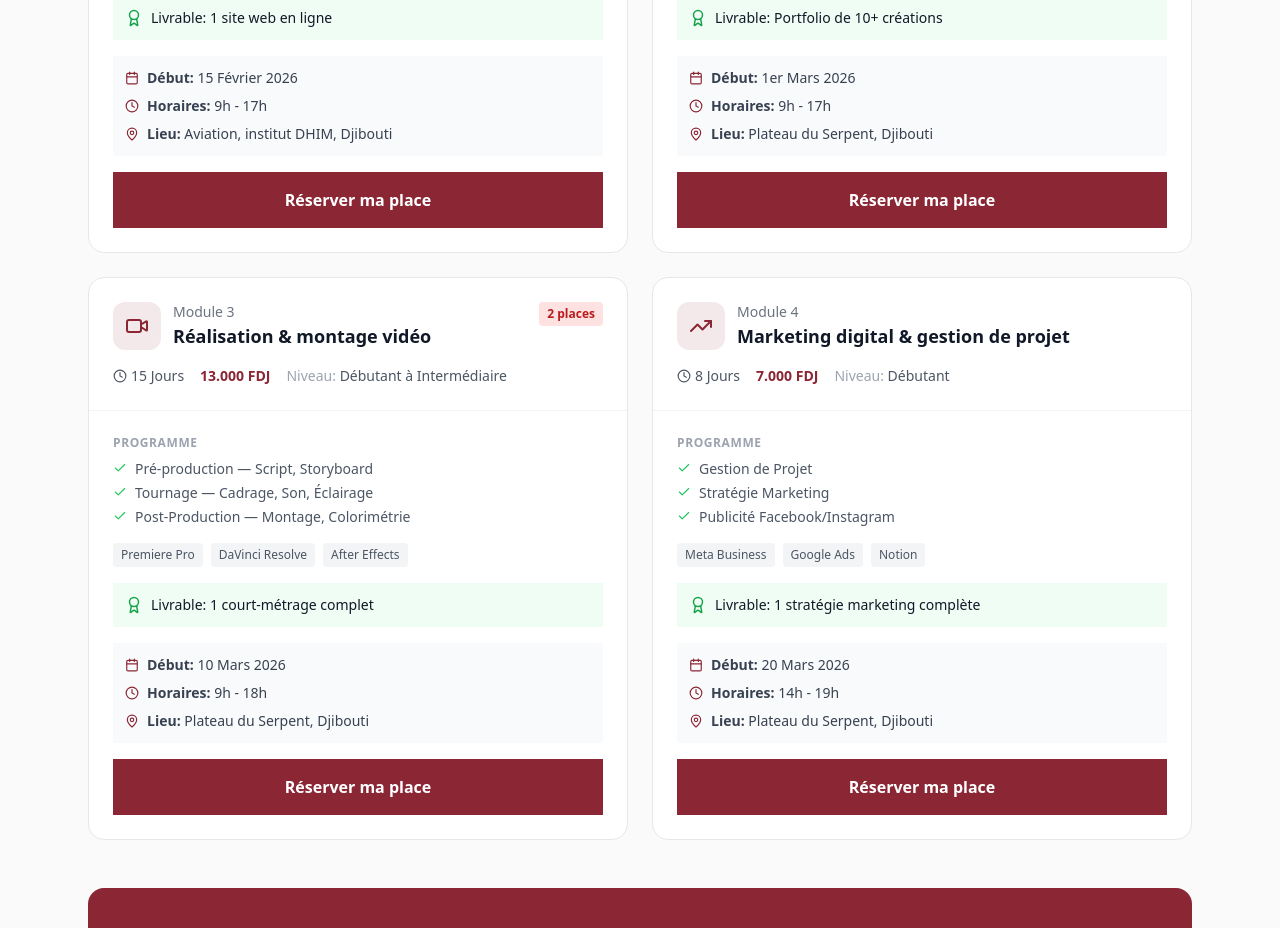
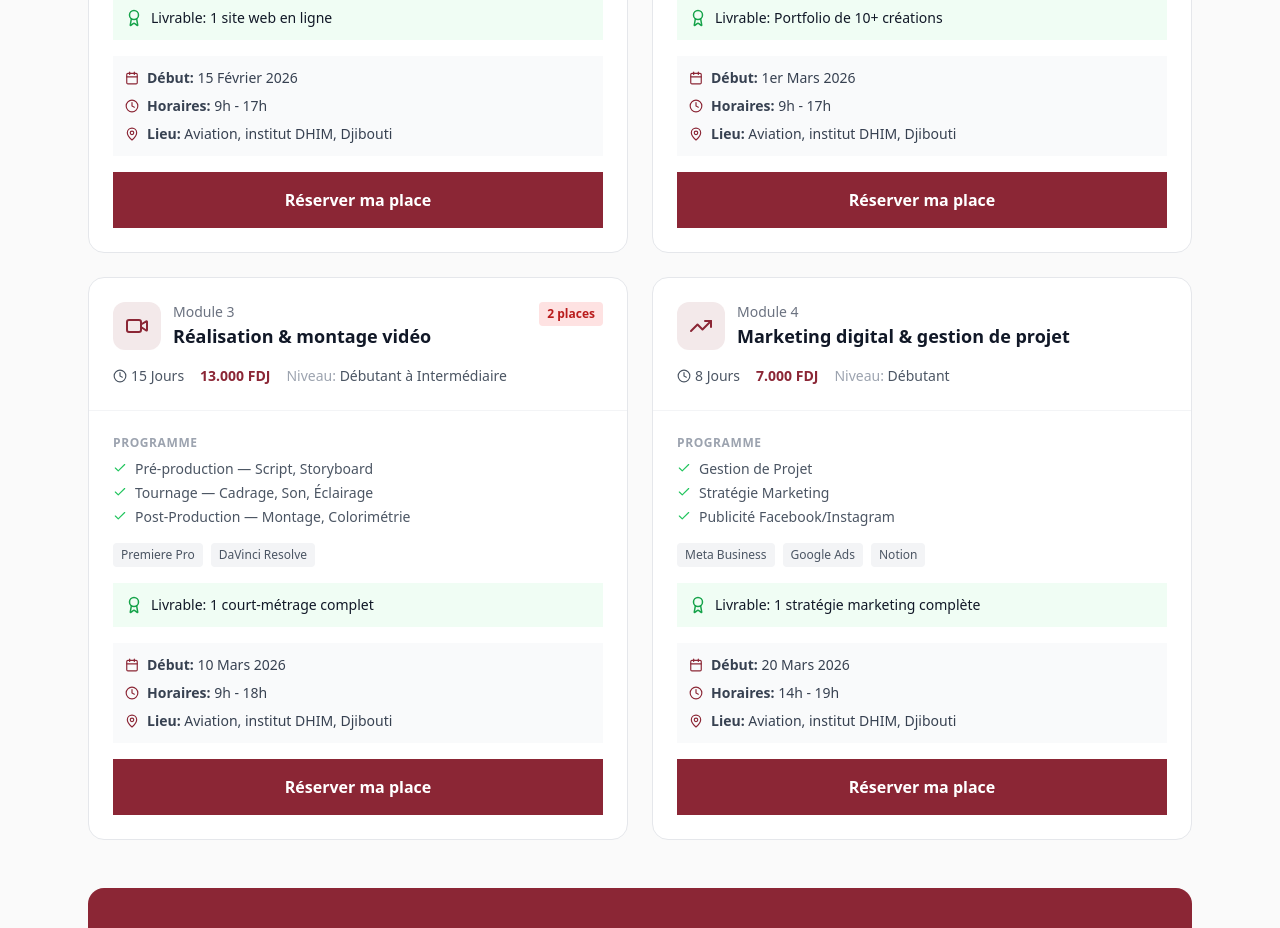
Before and after one commit to Willston125/studio, a Next.js app in the folder studio/: page /formations in a window 1280 px wide. Shown: the part 2040-2968 px from the top of the page. Built offline with nearby package versions, Linux system fonts and the light colour scheme.

Commit message:
mise a jour complete

```diff
--- a/studio/src/app/formations/page.tsx
+++ b/studio/src/app/formations/page.tsx
@@ -43,7 +43,7 @@ const FORMATIONS = [
         placesRestantes: 3,
         dateDebut: "1er Mars 2026",
         horaires: "9h - 17h",
-        lieu: "Plateau du Serpent, Djibouti",
+        lieu: "Aviation, institut DHIM, Djibouti",
         programme: [
             "Canva Expert",
             "Photoshop CC avancé",
@@ -59,13 +59,13 @@ const FORMATIONS = [
         tarif: "13.000 FDJ",
         niveau: "Débutant à Intermédiaire",
         livrable: "1 court-métrage complet",
-        outils: ["Premiere Pro", "DaVinci Resolve", "After Effects"],
+        outils: ["Premiere Pro", "DaVinci Resolve"],
         pratique: 80,
         placesRestantes: 2,
         isPopular: true,
         dateDebut: "10 Mars 2026",
         horaires: "9h - 18h",
-        lieu: "Plateau du Serpent, Djibouti",
+        lieu: "Aviation, institut DHIM, Djibouti",
         programme: [
             "Pré-production — Script, Storyboard",
             "Tournage — Cadrage, Son, Éclairage",
@@ -87,7 +87,7 @@ const FORMATIONS = [
         placesRestantes: 8,
         dateDebut: "20 Mars 2026",
         horaires: "14h - 19h",
-        lieu: "Plateau du Serpent, Djibouti",
+        lieu: "Aviation, institut DHIM, Djibouti",
         programme: [
             "Gestion de Projet",
             "Stratégie Marketing",
```
